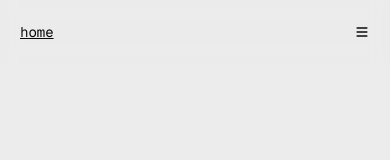
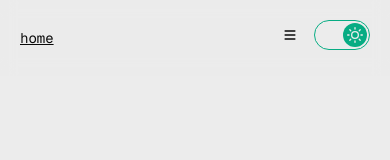
Before and after one commit to Shyam-Kishan/portfolio, a Next.js app: page / in a window 390 px wide. Shown: the top 160 px of the page. Built offline with nearby package versions, Linux system fonts and the light colour scheme.

Commit message:
draft of mobile navbar

```diff
--- a/src/app/components/Navbar.tsx
+++ b/src/app/components/Navbar.tsx
@@ -9,7 +9,9 @@ export default function Navbar() {
     const [menuOpen, setMenuOpen] = useState(false);
 
     return (
-    <nav className="flex sticky top-0 z-50 items-center justify-between bg-background/80 backdrop-blur-sm px-5 py-5 font-mono">
+    <nav className="sticky top-0 z-50 ">
+        <div className="flex flex-col bg-background/80 backdrop-blur-sm px-5 py-5 font-mono">
+            <div className="flex items-center justify-between ">
                 <ul>
                     <li>
                         <Link className="text-[14px] sm:text-lg underline hover:text-neutral-400 transition-colors duration-500"
@@ -46,13 +48,22 @@ export default function Navbar() {
                 </ul>
 
                 {/* Hamburger button: visble below md, hidden at md and up */}
-        <button className="flex md:hidden" onClick={() => setMenuOpen(!menuOpen)}>
+                <ul className="flex md:hidden flex flex-row gap-4 items-center">
+                    <li>
+                        <button onClick={() => setMenuOpen(!menuOpen)}>
                             {menuOpen ? <HiX /> : <HiMenu />}
                         </button>
+                    </li>
+
+                    <li>
+                        <ThemeToggle />
+                    </li>
+                </ul>
+            </div>
 
             {/* Mobile dropdown: only renders when menuOpen is true */}
             {menuOpen && (
-            <ul className="absolute top-full left-0 w-full flex flex-col items-center gap-4 py-4 md:hidden">
+                <ul className=" op-full left-0 w-full flex flex-col items-center gap-4 py-4 md:hidden">
                     <li>
                         <Link className="text-[14px] underline hover:text-neutral-400 transition-colors duration-500"
                         href="/#projects">projects</Link>
@@ -73,6 +84,7 @@ export default function Navbar() {
                     </li>
                 </ul>
             )}
+        </div>
     </nav>
   );
 }
```
Lines whose indentation alone changed are shown as unchanged.
